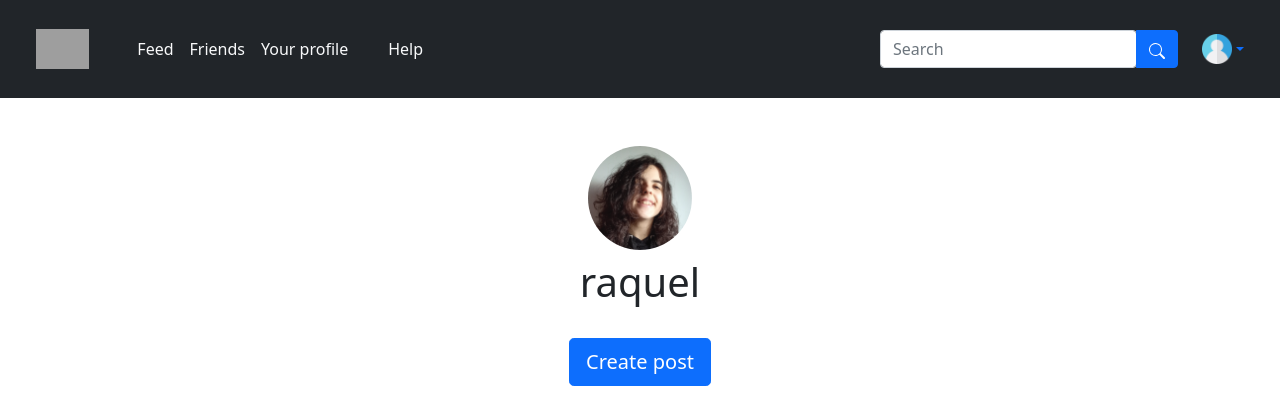
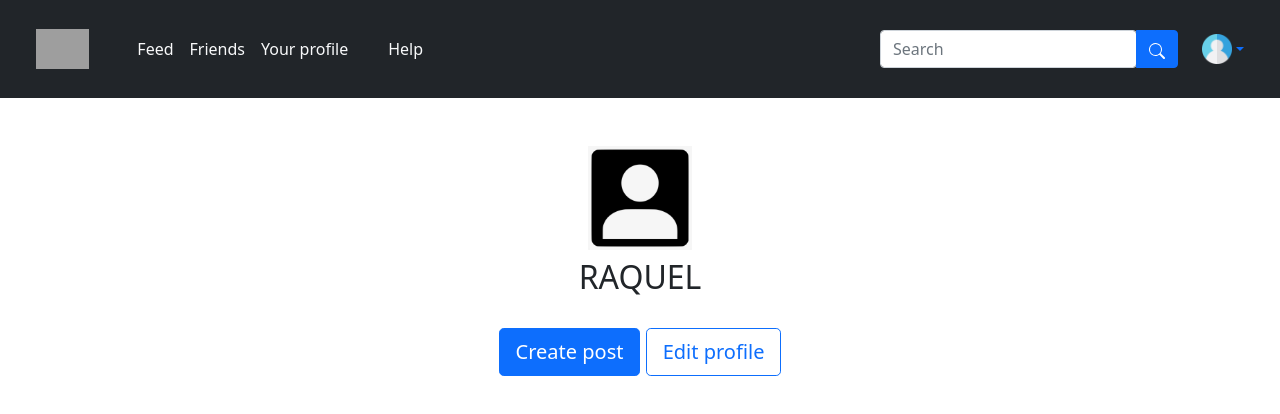
Before and after one commit to Danielar0w0/TPW_FirstProject, a Django app: page /profile/ in a window 1280 px wide. Shown: the top 414 px of the page. Run offline with Django 3.2, Linux system fonts and the light colour scheme; a user stored in the database is signed in; data comes from the database, SQL or seed files in the repository; grey boxes are pictures that could not be loaded.

Commit message:
Updated user image

```diff
--- a/FirstProject/app/models.py
+++ b/FirstProject/app/models.py
@@ -1,5 +1,14 @@
 from django.db import models
 
+class User(models.Model):
+    user_email = models.CharField(max_length=80)
+    username = models.CharField(max_length=150)
+    password = models.CharField(max_length=80)
+    image = models.FileField()
+
+class Friendship(models.Model):
+    first_user = models.CharField(max_length=80)
+    second_user = models.CharField(max_length=80)
 
 class Post(models.Model):
     post_id = models.AutoField(primary_key=True)
--- a/FirstProject/app/templates/friends.html
+++ b/FirstProject/app/templates/friends.html
@@ -9,7 +9,7 @@
         <div class="row row-cols-1 row-cols-sm-4 row-cols-md-6 g-3">
             <div class="col">
                 <div class="card shadow-sm">
-                    <img src="{% static 'imgs/Me.png' %}" style="width: 100%; height: 80%; object-fit: cover">
+                    <img src="{% static 'imgs/user.png' %}" style="width: 100%; height: 80%; object-fit: cover">
                     <div class="card-body">
                         <p class="card-text">Daniela Dias</br>
                             <small class="text-muted">Description</small>
--- a/FirstProject/app/templates/profile.html
+++ b/FirstProject/app/templates/profile.html
@@ -7,10 +7,12 @@
        <div class="container">
 
            <div class="row d-flex justify-content-center text-center">
-               <img src="{% static 'imgs/Me.png' %}" style="width: 10vw; height: 80%; object-fit: cover" class="rounded-circle">
-               <h1 class="cover-heading pt-2 pb-4">{{ user.username }}</h1>
+               <!-- <img src="{% static 'imgs/user.png' %}" style="width: 10vw; height: 80%; object-fit: cover" class="rounded-circle"> -->
+               <img src="{% static 'imgs/user.png' %}" style="width: 10vw; height: 80%; object-fit: cover">
+               <h2 class="cover-heading pt-2 pb-4">{{ user.username | upper }}</h2>
                <p class="lead">
                    <a href="/create/" class="btn btn-lg btn-primary">Create post</a>
+                   <a href="/create/" class="btn btn-lg btn-outline-primary">Edit profile</a>
                </p>
           </div>
 
```
Also changed, not shown: FirstProject/app/static/imgs/user.png.
